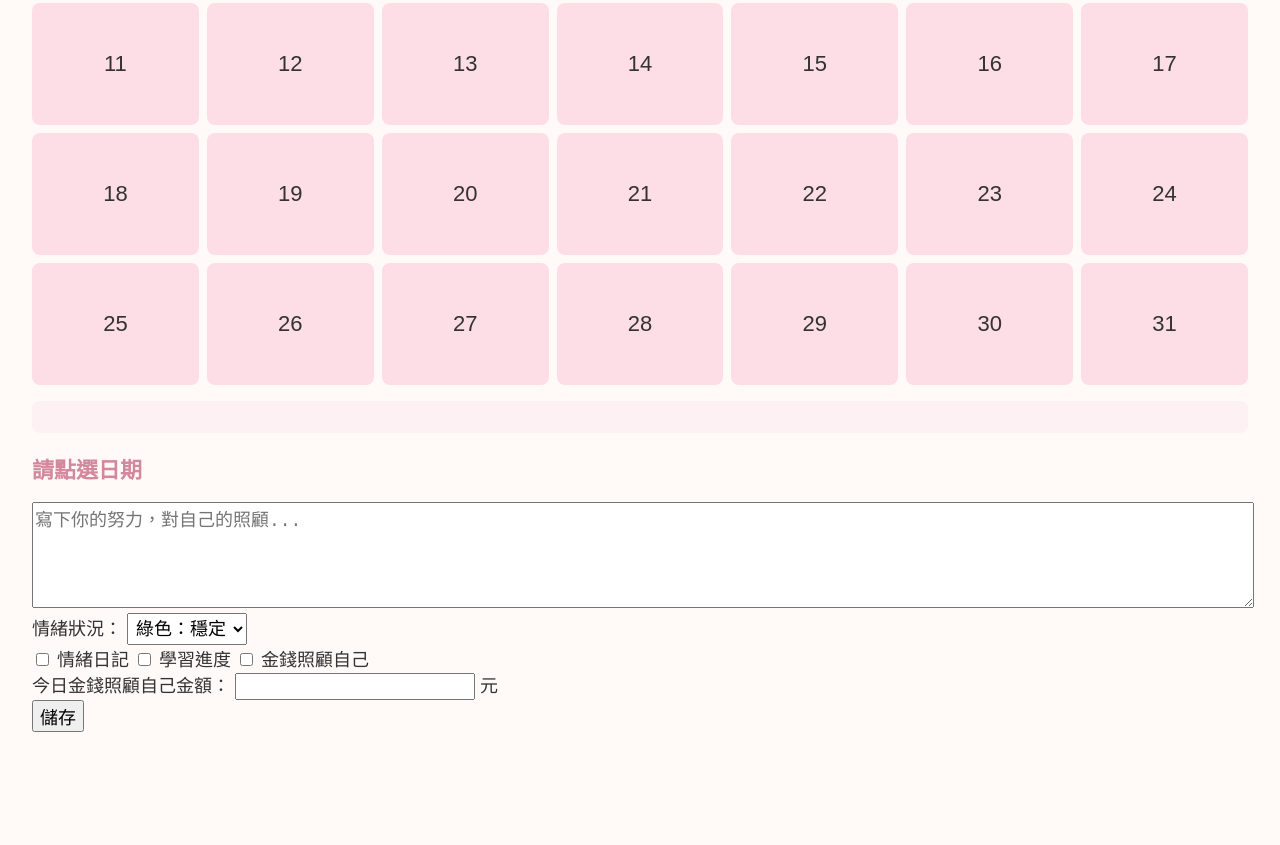
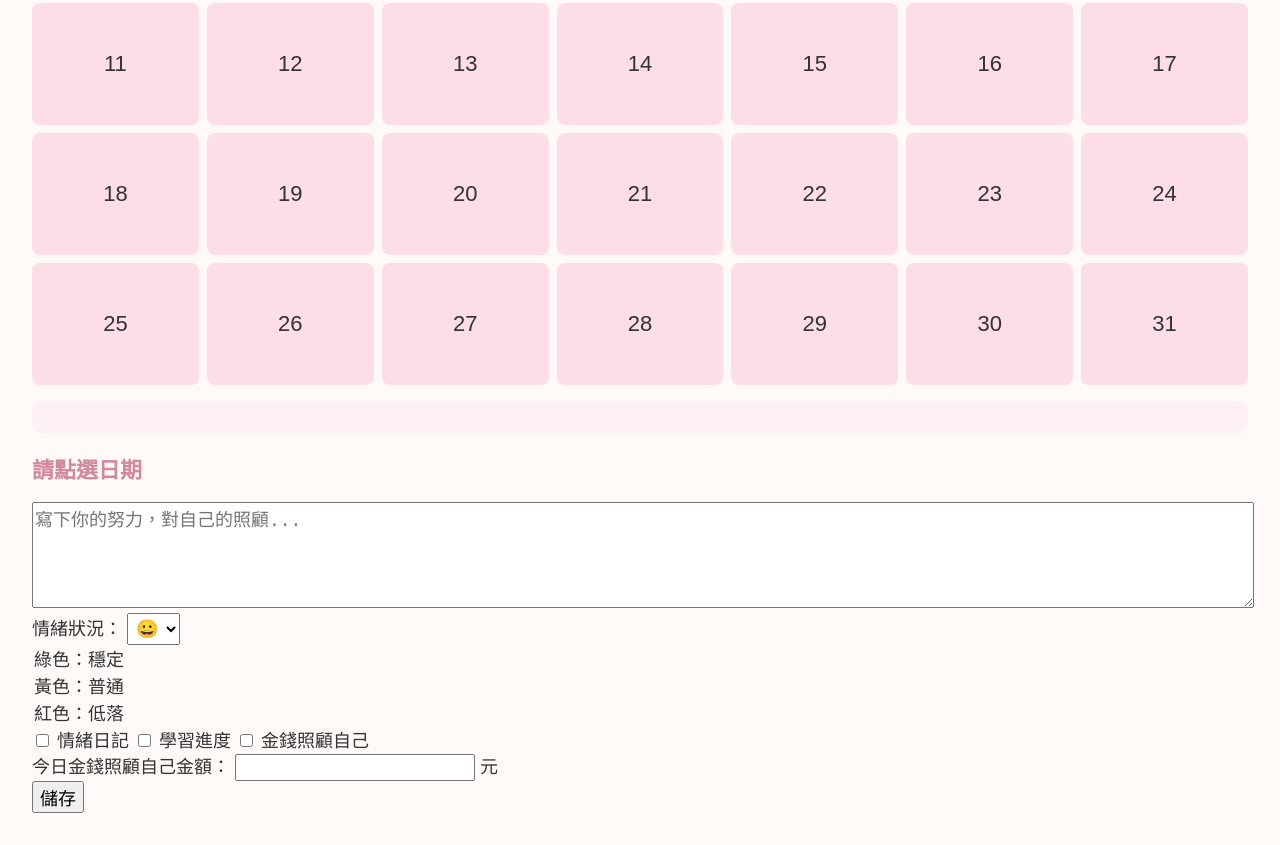
Before and after one commit to y23071824/My-self-care-journal, a plain HTML site: page index.html in a window 1280 px wide. Shown: the part 350-1195 px from the top of the page. Before the commit the page ends 1114 px from the top, so only its background shows below. Drawn offline with Linux system fonts and the light colour scheme.

Commit message:
Add files via upload

```diff
--- a/index.html
+++ b/index.html
@@ -15,6 +15,53 @@
     <textarea id="text" placeholder="寫下你的努力，對自己的照顧..."></textarea>
     <label>情緒狀況：
       <select id="emotion">
+  <option value="😀">😀</option>
+  <option value="🙂">🙂</option>
+  <option value="😊">😊</option>
+  <option value="🥰">🥰</option>
+  <option value="😗">😗</option>
+  <option value="🥲">🥲</option>
+  <option value="🫣">🫣</option>
+  <option value="🤐">🤐</option>
+  <option value="🤨">🤨</option>
+  <option value="😑">😑</option>
+  <option value="😶">😶</option>
+  <option value="😒">😒</option>
+  <option value="😏">😏</option>
+  <option value="🙄">🙄</option>
+  <option value="😬">😬</option>
+  <option value="😮‍💨">😮‍💨</option>
+  <option value="😐">😐</option>
+  <option value="🤥">🤥</option>
+  <option value="😔">😔</option>
+  <option value="🤤">🤤</option>
+  <option value="🤢">🤢</option>
+  <option value="🤮">🤮</option>
+  <option value="🤕">🤕</option>
+  <option value="🤒">🤒</option>
+  <option value="😷">😷</option>
+  <option value="🫩">🫩</option>
+  <option value="🤧">🤧</option>
+  <option value="🥵">🥵</option>
+  <option value="😵‍💫">😵‍💫</option>
+  <option value="🤯">🤯</option>
+  <option value="😵">😵</option>
+  <option value="🥳">🥳</option>
+  <option value="😳">😳</option>
+  <option value="🥺">🥺</option>
+  <option value="🥹">🥹</option>
+  <option value="😰">😰</option>
+  <option value="😢">😢</option>
+  <option value="😭">😭</option>
+  <option value="😱">😱</option>
+  <option value="😖">😖</option>
+  <option value="😫">😫</option>
+  <option value="😤">😤</option>
+  <option value="😡">😡</option>
+  <option value="🤬">🤬</option>
+  <option value="😈">😈</option>
+  <option value="👿">👿</option>
+</select>
         <option value="green">綠色：穩定</option>
         <option value="yellow">黃色：普通</option>
         <option value="red">紅色：低落</option>
--- a/script.js
+++ b/script.js
@@ -30,7 +30,8 @@ document.addEventListener("DOMContentLoaded", () => {
     const saved = JSON.parse(localStorage.getItem(dateStr) || "{}");
     if (saved.emotion) {
       const dot = document.createElement("div");
-      dot.className = `dot ${saved.emotion}`;
+      dot.className = "dot";
+      dot.textContent = saved.emotion;
       d.appendChild(dot);
     }
     d.addEventListener("click", () => {
```
